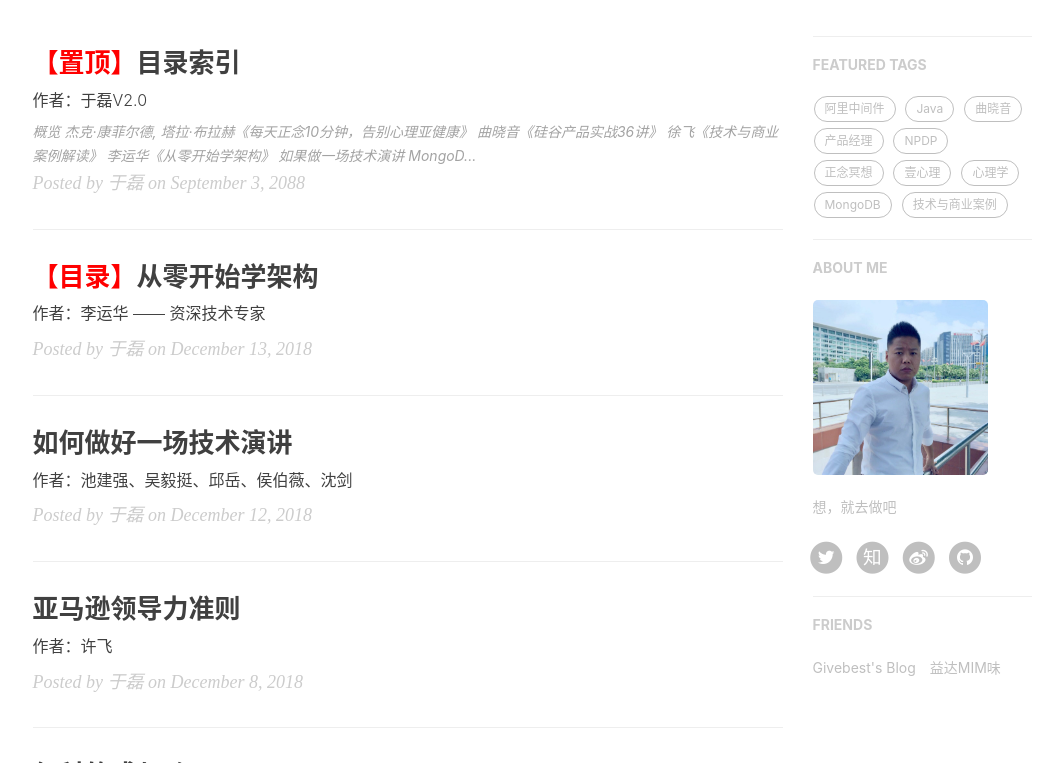
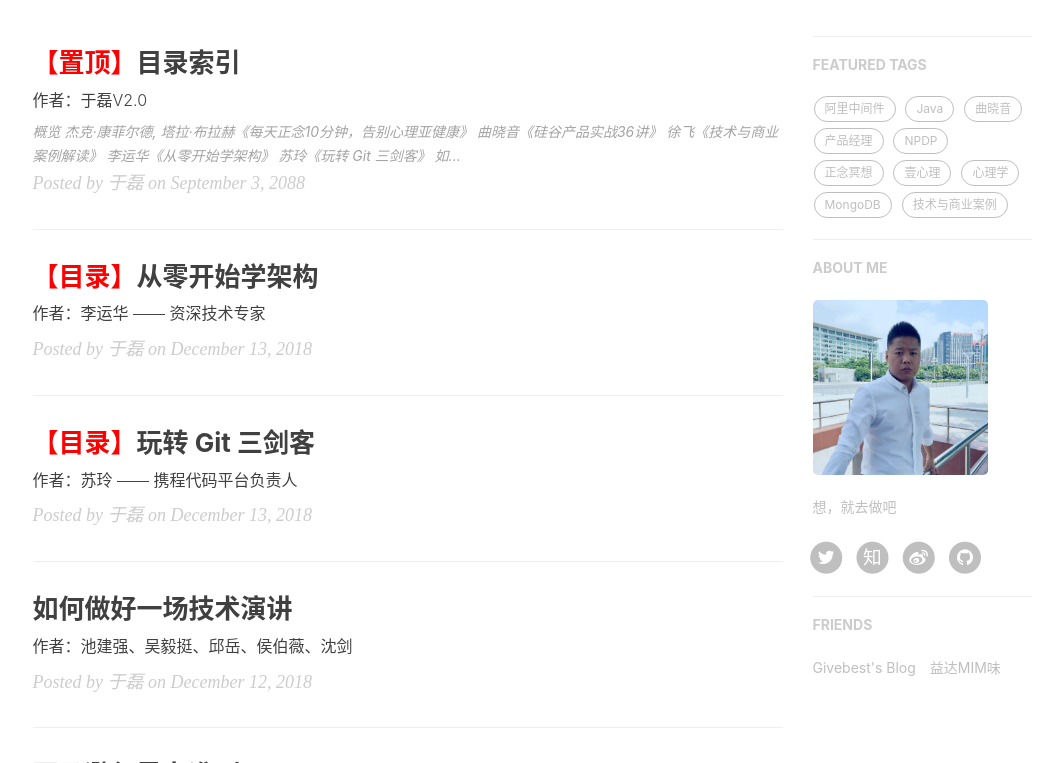
Before and after one commit to yuleizhuai/yuleizhuai.github.io, a Jekyll site: the page built from index.html, in a window 1280 px wide and 900 px high, scrolled down 285 px, cut to the strip 137-900 px from the top of the window. Shown: the whole strip, without its empty margins (135-1198 px from the left). Built offline with Jekyll 4.4.1, drawn with Linux system fonts in a browser that asks for light colours; nearby versions of some CDN libraries; the list of posts is cut into pages by our own code; comment, search, counter and statistics services are not loaded; some of the changed text lies outside the part shown.

Commit message:
add 苏玲：玩转 Git 三剑客

```diff
--- a/_posts/2018-11-25-index.markdown
+++ b/_posts/2018-11-25-index.markdown
@@ -20,6 +20,7 @@
 | [曲晓音《硅谷产品实战36讲》](https://yulei.vip/2018/09/03/silicon-valley-products/) |
 | [徐飞《技术与商业案例解读》](https://yulei.vip/2018/11/26/Technology_and_business/) |
 | [李运华《从零开始学架构》](https://yulei.vip/2018/12/13/learning_architecture_from_zero/) |
+| [苏玲《玩转 Git 三剑客》](https://yulei.vip/2018/12/13/Play_Git_three_musketeers/) |
 | [如果做一场技术演讲](https://yulei.vip/2018/12/12/How_to_make_a_good_technical_speech/) |
 | [MongoDB for Java Developers](https://yulei.vip/2018/10/16/Java_Developers/) |
 | [M001: MongoDB Basics](https://yulei.vip/2018/10/16/Basics/) |
--- /dev/null
+++ b/_posts/Play_Git_three_musketeers/2018-12-13-Play_Git_three_musketeers.markdown
@@ -0,0 +1,23 @@
+---
+layout:     post
+title:      "<span style='color:red'>【目录】</span>玩转 Git 三剑客"
+subtitle:   "作者：苏玲 —— 携程代码平台负责人"
+date:       2018-12-13 00:00:00
+author:     "于磊"
+header-img: "img/Play_Git_three_musketeers/bg.jpg"
+catalog: true
+tags:
+    - 苏玲
+    - Git
+    - 代码平台
+    - 携程
+
+---
+
+
+
+
+
+
+
+![Play_Git_three_musketeers](/img/Play_Git_three_musketeers/share.jpg)
```
Also changed, not shown: img/Play_Git_three_musketeers/bg.jpg (added), img/Play_Git_three_musketeers/share.jpg (added).
